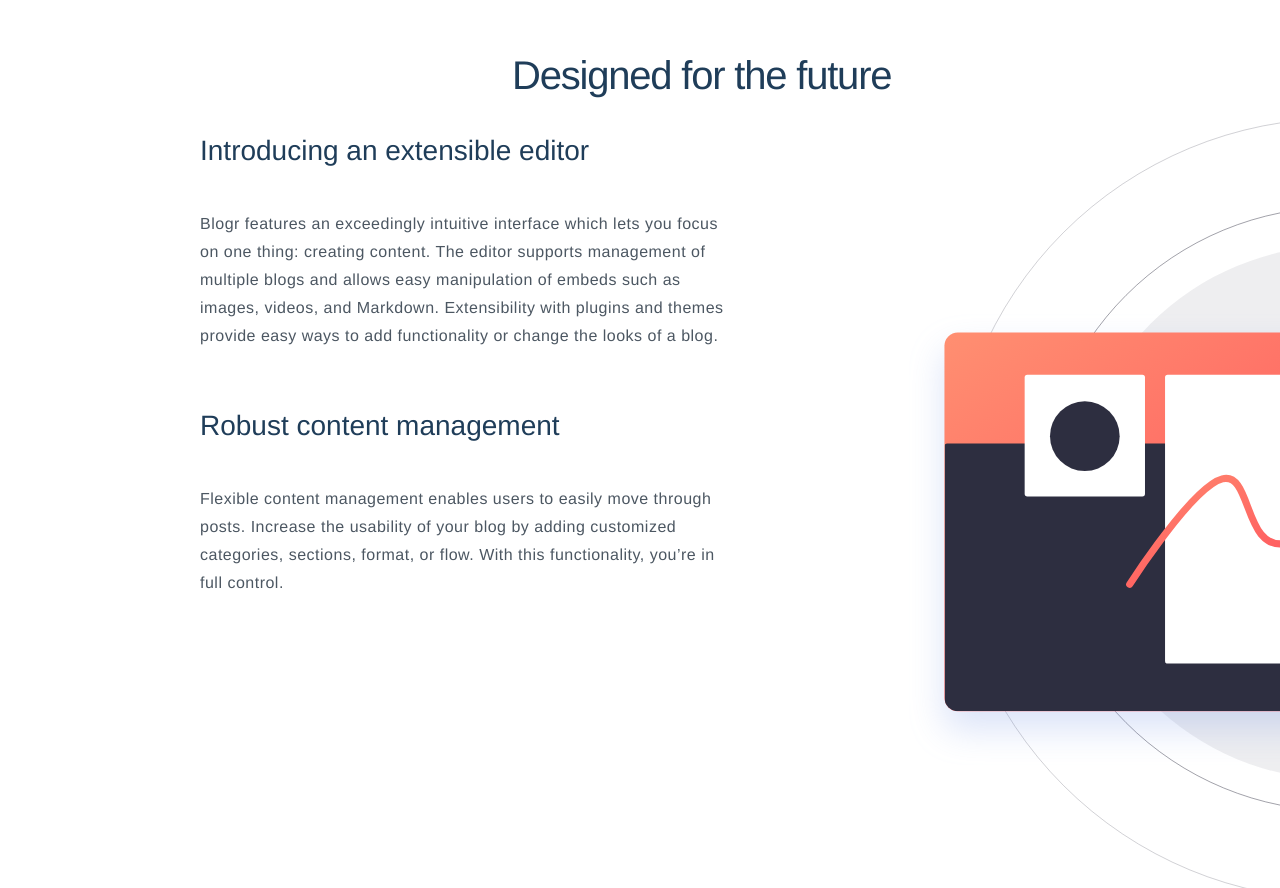
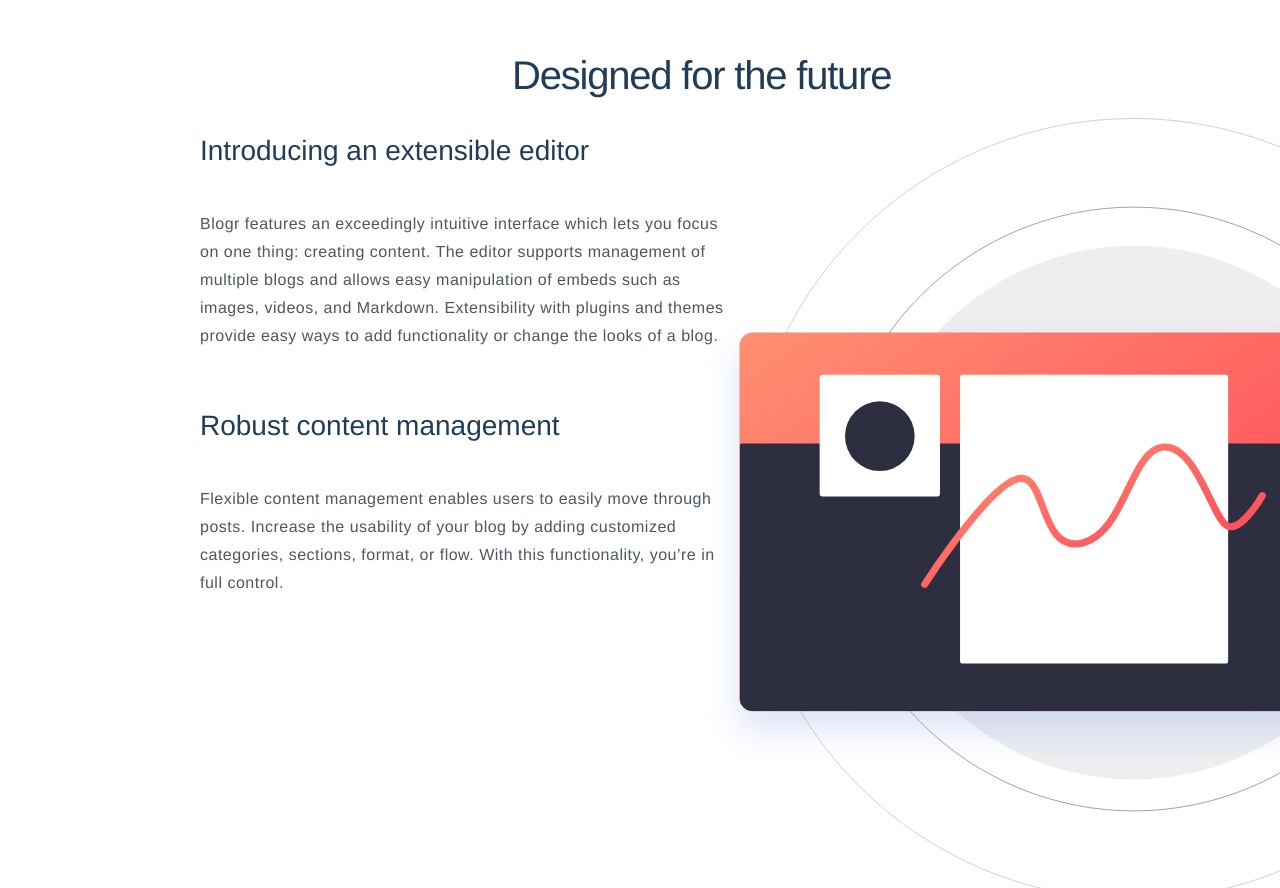
Before and after one commit to EnJulian/Enyata-Week-3-Project-II, a website built with Parcel: page index.html in a window 1280 px wide. Shown: the part 982-1870 px from the top of the page. Built offline with nearby package versions, Linux system fonts and the light colour scheme; files whose address does not match are found by name.

Commit message:
Update main.css

```diff
--- a/css/main.css
+++ b/css/main.css
@@ -294,7 +294,7 @@
   position: absolute;
   height: 782px;
   display: flex;
-  left: 71%;
+  right: 0;
 }
 
 
```
